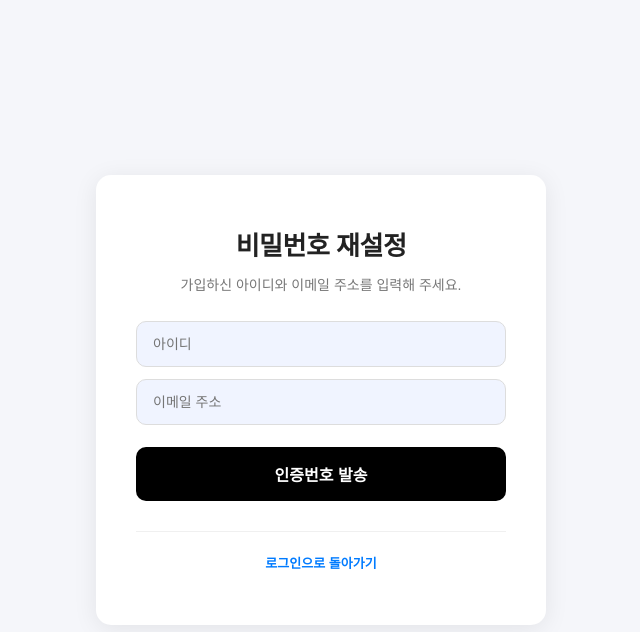
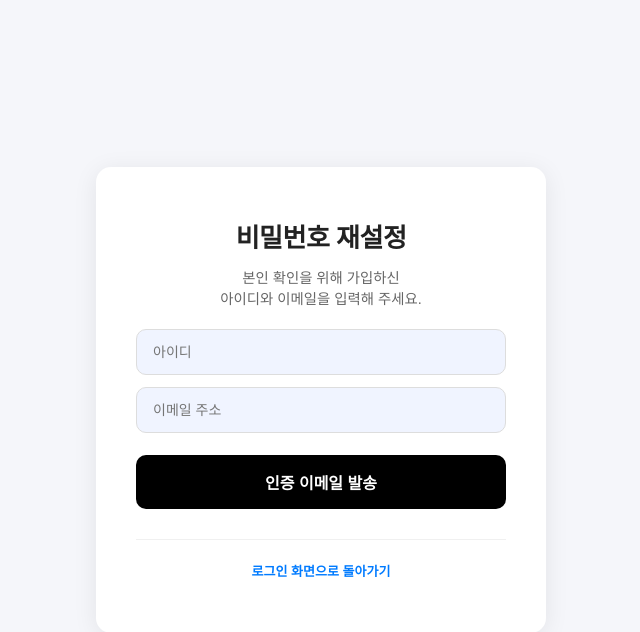
Before and after one commit to seoyeon59/On-safe, a Flask app: template templates/find_pw.html in a window 1280 px wide. Shown: the top 632 px of the page, without its empty margins (319-959 px from the left). Run offline with Flask 3, Linux system fonts and the light colour scheme; the template is opened without the code that fills it, so the values that code supplies are empty; parts of the project's set-up code (start-up, migrations or seed data) failed here and were passed over.

Commit message:
비밀번호 재설정 페이지 수정

```diff
--- a/templates/find_pw.html
+++ b/templates/find_pw.html
@@ -2,128 +2,127 @@
 <html lang="ko">
 <head>
   <meta charset="UTF-8">
-  <title>비밀번호 재설정 - 낙상 감지 시스템</title>
+  <meta name="viewport" content="width=device-width, initial-scale=1.0">
+  <title>비밀번호 재설정 - On Safe</title>
   <link rel="stylesheet" href="{{ url_for('static', filename='login_style.css') }}">
   <style>
-    /* 다단계 폼 제어를 위한 스타일 */
     .step { display: none; }
-    .step.active { display: block; }
+    .step.active { display: block; animation: fadeIn 0.4s; }
+    @keyframes fadeIn { from { opacity: 0; } to { opacity: 1; } }
 
-    /* 기존 스타일과 조화를 이루기 위한 추가 여백 */
-    .info-text { margin-bottom: 25px; }
-
-    /* 로딩/성공 메시지 강조 */
-    .success-text { color: #007bff; font-weight: bold; margin-bottom: 20px; }
+    .info-text { margin-bottom: 20px; color: #666; font-size: 0.9rem; line-height: 1.4; }
+    .auth-timer { color: #e74c3c; font-size: 0.85rem; margin-top: 5px; text-align: right; }
   </style>
 </head>
 <body>
   <div class="login-container">
-
     <div id="step1" class="step active">
       <h2>비밀번호 재설정</h2>
-      <p class="info-text">가입하신 아이디와 이메일 주소를 입력해 주세요.</p>
-      <form id="verifyUserForm">
+      <p class="info-text">본인 확인을 위해 가입하신<br>아이디와 이메일을 입력해 주세요.</p>
+      <form id="verifyForm">
         <input type="text" id="pwUserId" placeholder="아이디" required>
         <input type="email" id="pwEmail" placeholder="이메일 주소" required>
-        <button type="button" onclick="handleVerifyUser()">인증번호 발송</button>
+        <button type="button" id="btnSendCode" onclick="handleVerifyUser()">인증 이메일 발송</button>
       </form>
     </div>
 
     <div id="step2" class="step">
       <h2>인증번호 확인</h2>
-      <p class="info-text">이메일로 발송된 6자리 번호를 입력하세요.</p>
-      <form id="verifyCodeForm">
+      <p class="info-text">입력하신 이메일로 6자리 인증번호가 발송되었습니다.</p>
+      <form id="authForm">
         <input type="text" id="authCode" placeholder="인증번호 6자리" maxlength="6" required>
+        <div id="timer" class="auth-timer"></div>
         <button type="button" onclick="handleVerifyCode()">인증 완료</button>
       </form>
     </div>
 
     <div id="step3" class="step">
       <h2>새 비밀번호 설정</h2>
-      <p class="info-text">새로 사용할 비밀번호를 입력해 주세요.</p>
-      <form id="resetPwForm">
-        <input type="password" id="newPw" placeholder="새 비밀번호" required>
+      <p class="info-text">타인이 추측하기 어려운<br>새로운 비밀번호를 설정해 주세요.</p>
+      <form id="resetForm">
+        <input type="password" id="newPw" placeholder="새 비밀번호 (8자 이상)" required>
         <input type="password" id="newPwConfirm" placeholder="새 비밀번호 확인" required>
         <button type="button" onclick="handleResetPassword()">비밀번호 변경 완료</button>
       </form>
     </div>
 
     <div class="login-footer">
-      <a href="/">로그인으로 돌아가기</a>
+      <a href="/login">로그인 화면으로 돌아가기</a>
     </div>
   </div>
 
   <script>
-    // 화면 전환 함수
+    let tempUserId = ""; // 상태 유지를 위한 전역 변수
+
     function showStep(stepNum) {
       document.querySelectorAll('.step').forEach(s => s.classList.remove('active'));
       document.getElementById('step' + stepNum).classList.add('active');
     }
 
-    // 1단계 로직: 사용자 확인 및 인증번호 발송 시뮬레이션
+    // 1단계: 사용자 존재 여부 확인 및 메일 발송
     async function handleVerifyUser() {
       const userId = document.getElementById('pwUserId').value;
       const email = document.getElementById('pwEmail').value;
+      const btn = document.getElementById('btnSendCode');
 
-      if (!userId || !email) {
-        alert("정보를 모두 입력해주세요.");
-        return;
-      }
+      if(!userId || !email) return alert("아이디와 이메일을 모두 입력하세요.");
 
-      // 실제 DB 대신 app_test.py의 API 호출
+      btn.disabled = true;
+      btn.textContent = "발송 중...";
+
+      try {
         const response = await fetch(`/api/verify-for-pw?id=${userId}&email=${email}`);
         const data = await response.json();
 
         if (data.success) {
-        alert("인증번호가 발송되었습니다. (테스트 번호: 123456)");
+          tempUserId = userId; // ID 저장
+          alert("인증 메일이 발송되었습니다.");
           showStep(2);
         } else {
-        alert("일치하는 회원 정보가 없습니다.");
+          alert(data.message || "정보가 일치하지 않습니다.");
+        }
+      } catch (err) {
+        alert("서버 통신 오류가 발생했습니다.");
+      } finally {
+        btn.disabled = false;
+        btn.textContent = "인증 이메일 발송";
       }
     }
 
-    // 2단계 로직: 인증번호 검증
-    function handleVerifyCode() {
+    // 2단계: 서버에 코드 확인 요청 (보안상 서버에서 검증해야 함)
+    async function handleVerifyCode() {
       const code = document.getElementById('authCode').value;
-      if (code === '123456') {
+      if(code.length !== 6) return alert("6자리 번호를 입력하세요.");
+
+      // 실제 사업화 시에는 아래도 fetch로 서버에서 검증하는 것이 좋습니다.
+      // 여기서는 테스트를 위해 성공으로 가정하거나 API를 호출합니다.
+      if(code === "123456") {
         showStep(3);
       } else {
-        alert("인증번호가 일치하지 않습니다.");
+        alert("인증번호가 올바르지 않습니다.");
       }
     }
 
-    // 3단계 로직: 최종 비밀번호 변경 실행
+    // 3단계: 비밀번호 최종 변경
     async function handleResetPassword() {
-      const userId = document.getElementById('pwUserId').value; // 1단계에서 입력한 ID 사용
       const newPw = document.getElementById('newPw').value;
       const newPwConfirm = document.getElementById('newPwConfirm').value;
 
-      if (newPw !== newPwConfirm) {
-        alert("비밀번호가 서로 일치하지 않습니다.");
-        return;
-      }
+      if(newPw.length < 8) return alert("비밀번호는 8자 이상이어야 합니다.");
+      if(newPw !== newPwConfirm) return alert("비밀번호 확인이 일치하지 않습니다.");
 
-      try {
       const response = await fetch('/api/update-pw', {
         method: 'POST',
         headers: { 'Content-Type': 'application/json' },
-          body: JSON.stringify({
-            id: userId,
-            new_pw: newPw
-          })
+        body: JSON.stringify({ id: tempUserId, new_pw: newPw })
       });
 
       const data = await response.json();
-
-        if (data.success) {
-          alert("비밀번호 변경이 완료되었습니다! 이제 새 비밀번호로 로그인하세요.");
-          location.href = '/'; // 로그인 페이지로 이동
+      if(data.success) {
+        alert("비밀번호가 안전하게 변경되었습니다. 다시 로그인해 주세요.");
+        location.href = '/login';
       } else {
-          alert("오류가 발생했습니다: " + data.message);
-        }
-      } catch (err) {
-        console.error("비밀번호 업데이트 중 에러:", err);
-        alert("서버와 통신에 실패했습니다.");
+        alert("변경 실패: " + data.message);
       }
     }
   </script>
```
Lines whose indentation alone changed are shown as unchanged.
